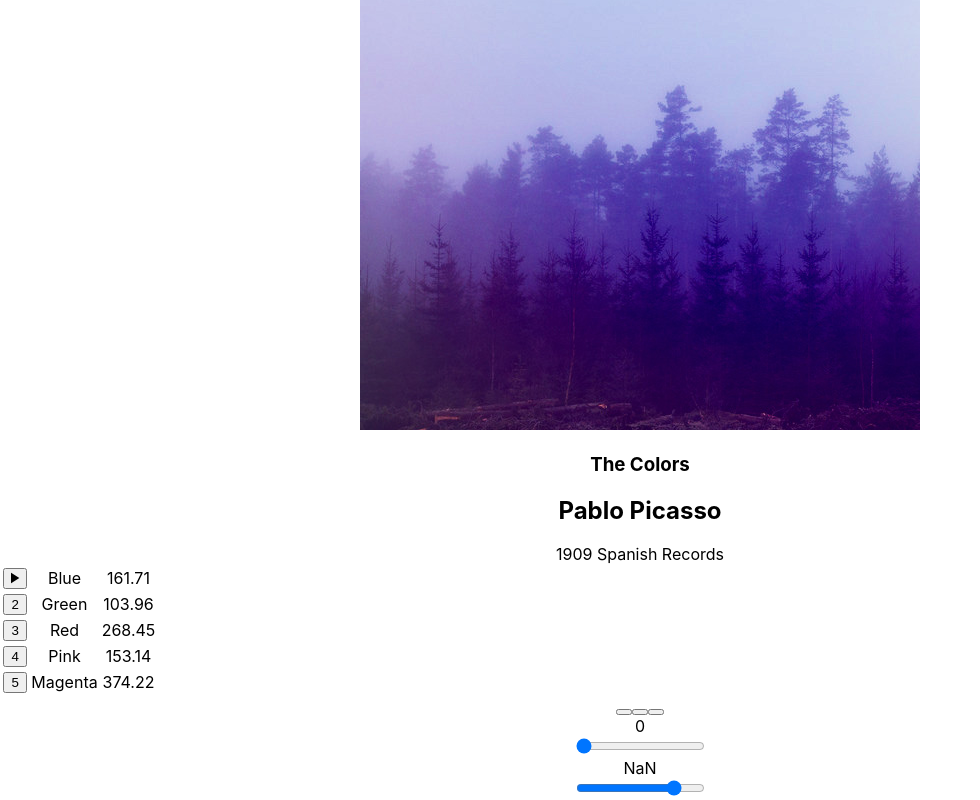
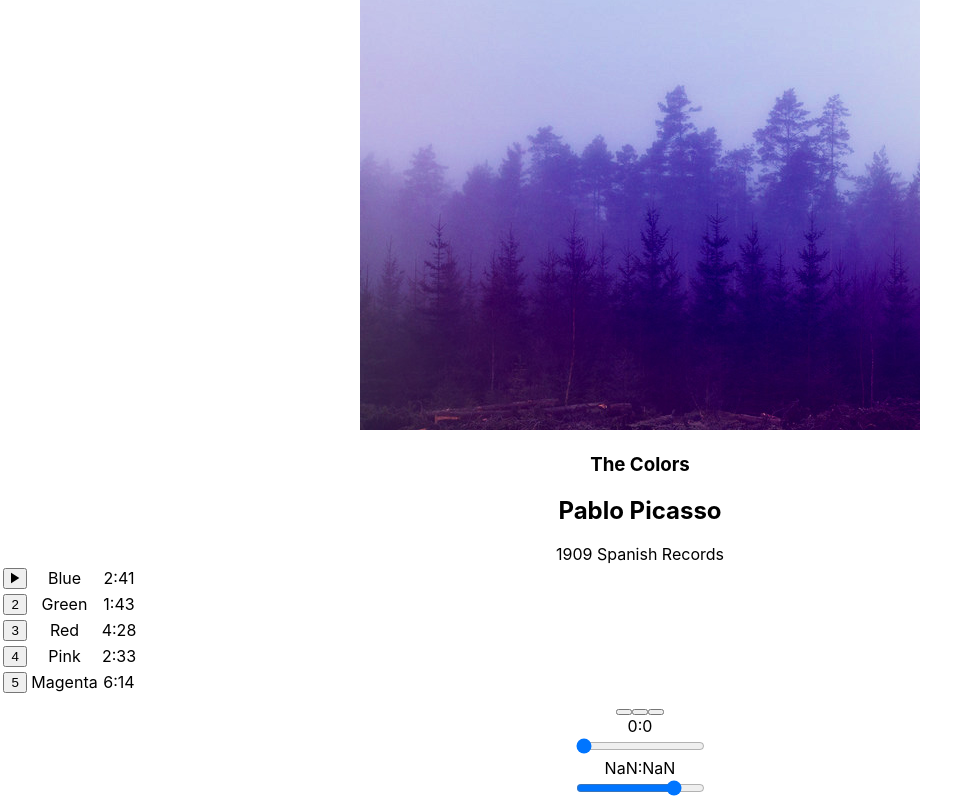
Before and after one commit to waterlilywater/bloc-jams-react, a React (Create React App) app: page /album/the-colors in a window 1280 px wide. Shown: the part 232-1032 px from the top of the page, without its empty margins (0-980 px from the left). Built offline with nearby package versions, Linux system fonts and the light colour scheme.

Commit message:
player bar range inputs

```diff
--- a/src/components/Album.js
+++ b/src/components/Album.js
@@ -2,38 +2,30 @@
 import albumData from './../data/albums';
 import PlayerBar from './PlayerBar';
 
-
-
 class Album extends Component {
-
-  constructor(props){
-
+  constructor(props) {
     super(props);
-
-
-
-    const album = albumData.find(album =>{
-
+    const album = albumData.find(album => {
       return album.slug === this.props.match.params.slug
-
     });
-
-
-    this.state ={
-
+    this.state = {
       album: album,
       currentSong: album.songs[0],
-        isPlaying: false,
       currentTime: 0,
       duration: album.songs[0].duration,
-        hover: false
+      isPlaying: false,
+      hover: false,
+      currentVolume: 0.8
     };
-
-
 
     this.audioElement = document.createElement('audio');
     this.audioElement.src = album.songs[0].audioSrc;
+  }
 
+  formatTime(seconds) {
+var mins = parseInt(seconds/60);
+var secs = parseInt(seconds % 60);
+return mins + ":" + secs;
 }
 
   componentDidMount() {
@@ -50,8 +42,9 @@
    }
 
    componentWillUnmount() {
-     this.audioElement.src = null;
-     this.audioElement = null;
+     this.audioElement.src = null; // setting the src to null means the song isn't playing anymore
+     this.audioElement.removeEventListener('timeupdate', this.eventListeners.timeupdate);
+     this.audioElement.removeEventListener('durationchange', this.eventListeners.durationchange);
    }
 
   play() {
@@ -61,7 +54,7 @@
 
   pause() {
     this.audioElement.pause();
-  this.setState({ isPlaying: false});
+    this.setState({ isPlaying: false });
   }
 
   setSong(song) {
@@ -69,32 +62,25 @@
     this.setState({ currentSong: song });
   }
 
-
   handleSongClick(song) {
     const isSameSong = this.state.currentSong === song;
-
-
     if (this.state.isPlaying && isSameSong) {
       this.pause();
-
-
     } else {
-  if (!isSameSong) {this.setSong(song); }
+      if (!isSameSong) { this.setSong(song); }
       this.play();
     }
   }
 
-
-hoverOn (song) {
-     this.setState ({hover: song});
+  hoverOn(song) {
+    this.setState({ hover: song });
   }
 
-hoverOff () {
-    this.setState ({hover: null});
+  hoverOff() {
+    this.setState({ hover: null });
   }
 
-
-displayIcon (song, i) {
+  displayIcon(song, i) {
     const isSameSong = this.state.currentSong === song;
     if ((this.state.hover === song && !isSameSong) || (!this.state.isPlaying && isSameSong)) {
       return <span className='ion-md-play'></span>
@@ -113,13 +99,14 @@
     this.play();
   }
 
-  handleNextClick(){
+  handleNextClick() {
     const currentIndex = this.state.album.songs.findIndex(song => this.state.currentSong === song);
-      const newIndex = Math.max(0, currentIndex + 1);
+    const newIndex = Math.min(this.state.album.songs.length - 1, currentIndex + 1);
     const newSong = this.state.album.songs[newIndex];
     this.setSong(newSong);
     this.play();
   }
+
 
   handleTimeChange(e) {
      const newTime = this.audioElement.duration * e.target.value;
@@ -127,86 +114,60 @@
      this.setState({ currentTime: newTime });
    }
 
+
+  handleVolumeChange(e) {
+    const newVolume = e.target.value;
+    this.audioElement.volume = newVolume;
+    this.setState({ currentVolume: newVolume })
+
+  }
+
   render() {
-
     return (
-
-
       <section className="album">
-
         <section id="album-info">
-
-           <img id="album-cover-art" src={this.state.album.albumCover} alt={this.state.album.title}/>
-
+          <img id="album-cover-art" src={this.state.album.albumCover} alt={this.state.album.title} />
           <div className="album-details">
-
             <h1 id="album-title">{this.state.album.title}</h1>
-
             <h2 className="artist">{this.state.album.artist}</h2>
-
             <div id="release-info">{this.state.album.releaseInfo}</div>
-
           </div>
-
         </section>
-
         <table id="song-list">
-
           <colgroup>
-
             <col id="song-number-column" />
             <col id="song-title-column" />
             <col id="song-duration-column" />
-
           </colgroup>
-
-
           <tbody>
-
-            {this.state.album.songs.map( (song, index) =>
-
+            {this.state.album.songs.map((song, index) =>
               <tr className="song" key={index} onClick={() => this.handleSongClick(song)} onMouseEnter={() => this.hoverOn(song)}
                 onMouseLeave={() => this.hoverOff()}>
-
                 <td className="song-actions">
-
                   <button>
-
                     {this.displayIcon(song, index)}
-
                   </button>
-
                 </td>
-
-
                 <td className="song-title">{song.title}</td>
-
-                <td className="song-duration">{song.duration}</td>
-
+                <td className="song-duration">{this.formatTime(parseFloat(song.duration))}</td>
               </tr>
-
             )}
-
           </tbody>
-
         </table>
         <PlayerBar
           isPlaying={this.state.isPlaying}
           currentSong={this.state.currentSong}
-         currentTime={this.audioElement.currentTime}
-         duration={this.audioElement.duration}
+          currentTime={this.formatTime(this.audioElement.currentTime)}
+          duration={this.formatTime(this.audioElement.duration)}
+          currentVolume={this.state.currentVolume}
           handleSongClick={() => this.handleSongClick(this.state.currentSong)}
           handlePrevClick={() => this.handlePrevClick()}
           handleNextClick={() => this.handleNextClick()}
           handleTimeChange={(e) => this.handleTimeChange(e)}
+          handleVolumeChange={(e) => this.handleVolumeChange(e)}
         />
       </section>
-
     );
-
   }
-
 }
-
-
 export default Album;
--- a/src/components/PlayerBar.js
+++ b/src/components/PlayerBar.js
@@ -1,3 +1,5 @@
+
+
 import React, { Component } from 'react';
 
  class PlayerBar extends Component {
@@ -5,20 +7,16 @@
      return (
        <section className="player-bar">
          <section id="buttons">
-
            <button id="previous" onClick={this.props.handlePrevClick}>
-           <span className="ion-skip-backward"></span>
+             <ion-icon className="ion-skip-backward"></ion-icon>
            </button>
-
            <button id="play-pause" onClick={this.props.handleSongClick} >
-         <span className={this.props.isPlaying ? 'ion-pause' : 'ion-play'}></span>
+             <ion-icon name={this.props.isPlaying ? 'ion-pause' : 'ion-play'}></ion-icon>
            </button>
-
            <button id="next" onClick={this.props.handleNextClick}>
-           <span className="ion-skip-forward"></span>
+             <ion-icon className="ion-skip-forward"></ion-icon>
            </button>
          </section>
-
          <section id="time-control">
            <div className="current-time">{this.props.currentTime}</div>
            <input
@@ -34,7 +32,14 @@
          </section>
          <section id="volume-control">
            <div className="icon ion-volume-low"></div>
-         <input type="range" className="seek-bar" value="80" />
+           <input
+            type="range"
+            className="seek-bar"
+            value={this.props.currentVolume}
+            max="1"
+            min="0"
+            step="0.01"
+            onChange={this.props.handleVolumeChange} />
            <div className="icon ion-volume-high"></div>
          </section>
        </section>
```
Lines whose indentation alone changed are shown as unchanged.
